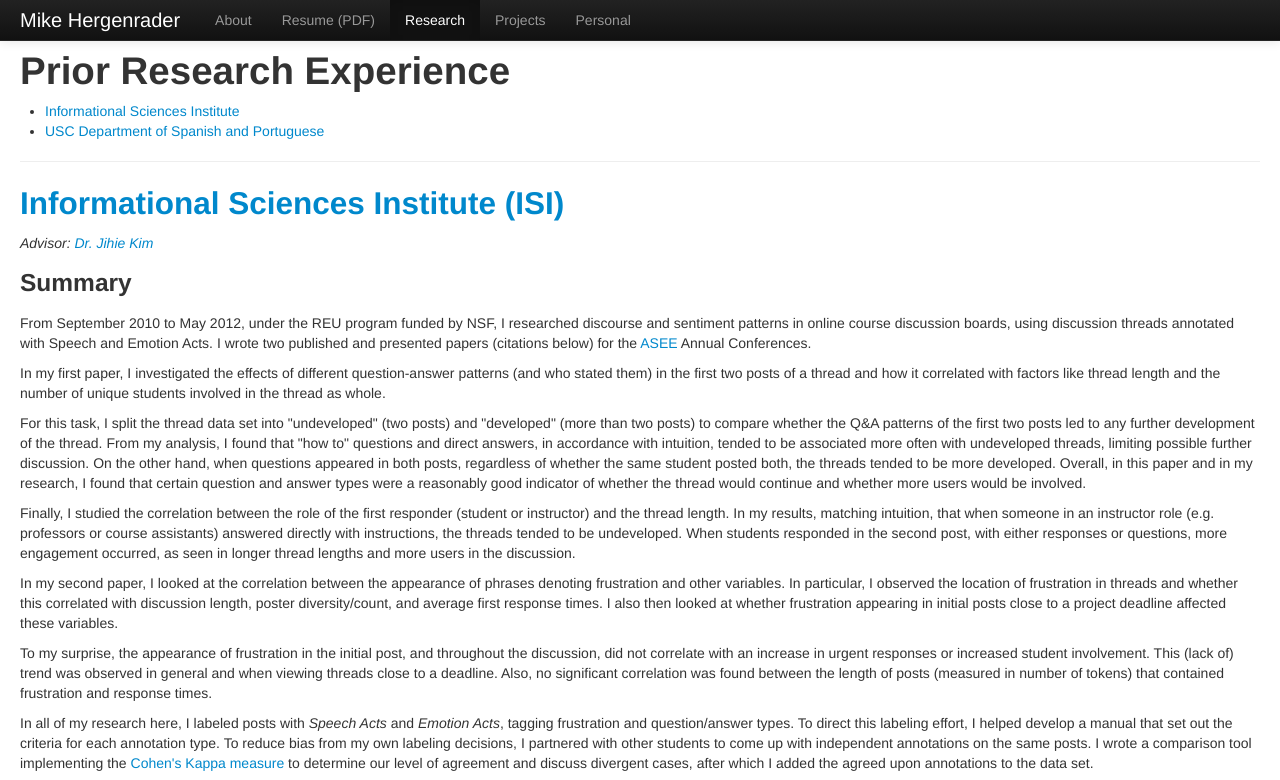
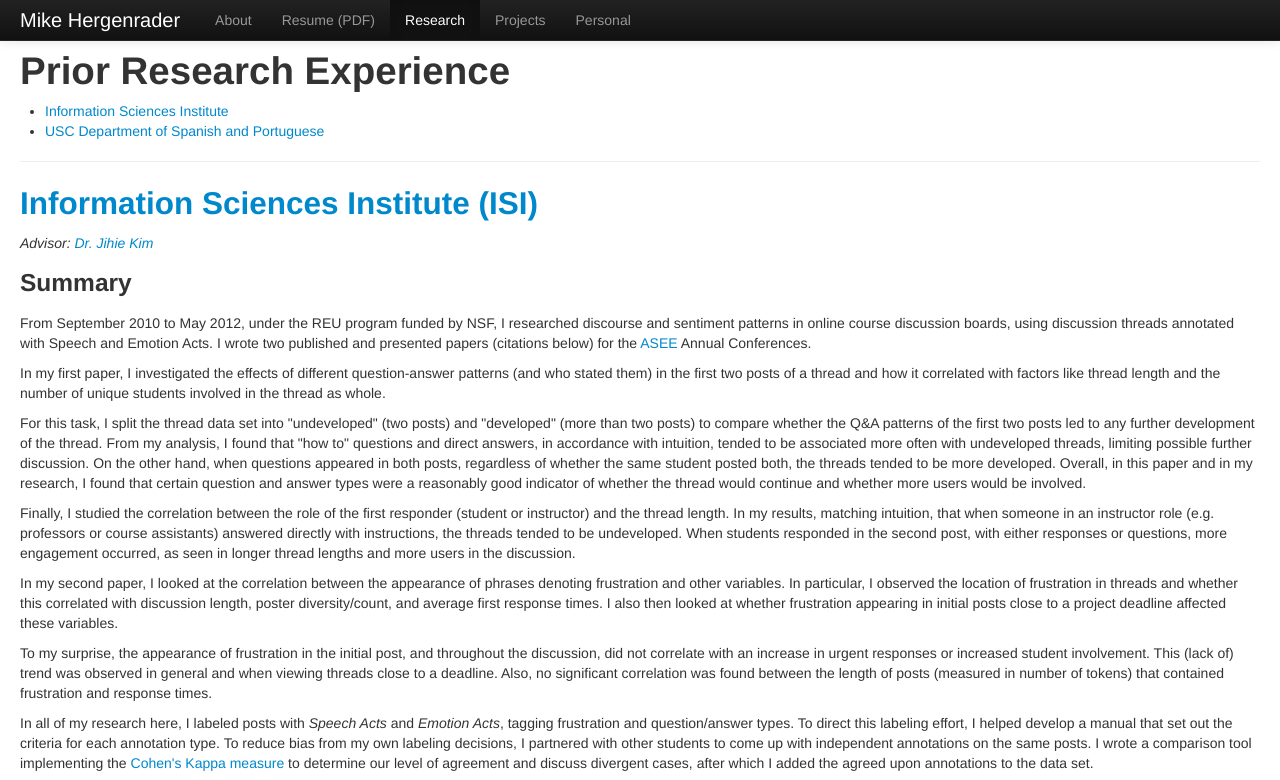
Before and after one commit to mhergenrader/personalsite, a plain HTML site: page research.html in a window 1280 px wide. Shown: the top 780 px of the page. Drawn offline with nearby package versions, Linux system fonts and the light colour scheme.

Commit message:
Fixed ISI full name

```diff
--- a/research.html
+++ b/research.html
@@ -53,13 +53,13 @@
 				<h1>Prior Research Experience</h1>
 
 				<ul>
-					<li><a href="#isi">Informational Sciences Institute</a></li>
+					<li><a href="#isi">Information Sciences Institute</a></li>
 					<li><a href="#usc">USC Department of Spanish and Portuguese</a></li>
 				</ul>
 
 				<hr>
 
-				<h2><a href="http://www.isi.edu/home" id="isi">Informational Sciences Institute (ISI)</a></h2>
+				<h2><a href="http://www.isi.edu/home" id="isi">Information Sciences Institute (ISI)</a></h2>
 
 				<p><em>Advisor: <a href="https://www.linkedin.com/pub/jihie-kim/5/674/27b">Dr. Jihie Kim</a></em></p>
 
```
